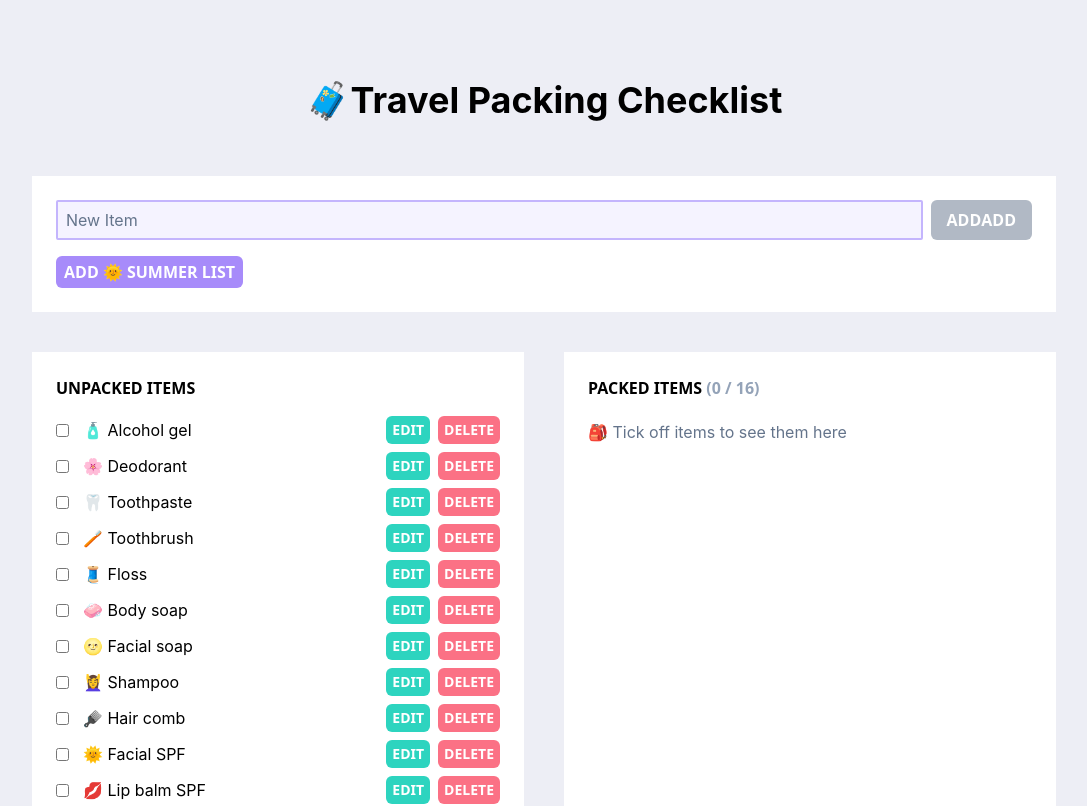
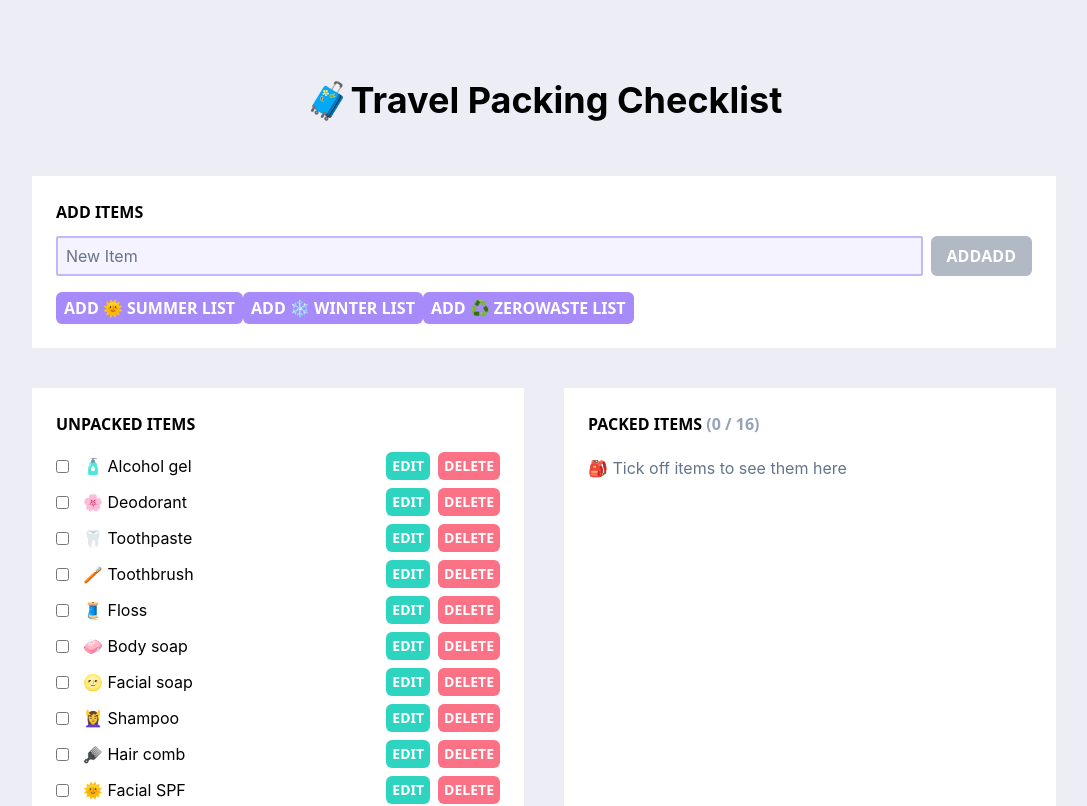
Before and after one commit to paulafffl/travel_packing_checklist, a React (Create React App) app: page / in a window 1280 px wide. Shown: the top 806 px of the page, without its empty margins (96-1183 px from the left). Built offline with nearby package versions, Linux system fonts and the light colour scheme.

Commit message:
Create AddSection component

```diff
--- /dev/null
+++ b/src/components/AddItem.tsx
@@ -0,0 +1,41 @@
+import { useContext, useState } from 'react';
+import { ItemsContext } from '../context';
+
+const AddItem = () => {
+  const { addItem } = useContext(ItemsContext);
+  const [newItem, setNewItem] = useState('');
+
+  return (
+    <form
+      id="new-item"
+      className="flex flex-col sm:flex-row"
+      onSubmit={(e) => {
+        e.preventDefault();
+        addItem(newItem);
+        setNewItem('');
+      }}
+    >
+      <input
+        id="new-item-name"
+        className="mb-2 flex-grow sm:mb-0 sm:mr-2"
+        type="search"
+        placeholder="New Item"
+        value={newItem}
+        autoFocus
+        onChange={(e) => setNewItem(e.target.value)}
+      />
+      <button
+        id="new-item-submit"
+        className="px-2 py-1"
+        aria-label={`Add Item ${newItem}`}
+        type="submit"
+        disabled={!newItem}
+      >
+        <span className="material-symbols-outlined text-base font-bold">add</span>
+        Add
+      </button>
+    </form>
+  );
+};
+
+export default AddItem;
--- a/src/components/AddList.tsx
+++ b/src/components/AddList.tsx
@@ -27,7 +27,7 @@ const AddList = ({ list, name, listedState, listedSetState }: ItemProps) => {
       <span className="material-symbols-outlined mr-1 text-base font-bold">
         {!listedState ? 'add' : 'delete'}
       </span>
-      {name}
+      {name} LIST
     </button>
   );
 };
--- /dev/null
+++ b/src/components/AddSection.tsx
@@ -0,0 +1,37 @@
+import { useState } from 'react';
+import { listSummer, listWinter, listZeroWaste } from '../lib/lists';
+import AddItem from './AddItem';
+import AddList from './AddList';
+
+const AddSection = () => {
+  const [listedSummer, setListedSummer] = useState(false);
+  const [listedWinter, setListedWinter] = useState(false);
+  const [listedZeroWaste, setListedZeroWaste] = useState(false);
+
+  return (
+    <section>
+      <h2> ADD ITEMS </h2>
+      <AddItem />
+      <AddList
+        list={listSummer}
+        name={'🌞 SUMMER'}
+        listedState={listedSummer}
+        listedSetState={setListedSummer}
+      />
+      <AddList
+        list={listWinter}
+        name={'❄️ WINTER'}
+        listedState={listedWinter}
+        listedSetState={setListedWinter}
+      />
+      <AddList
+        list={listZeroWaste}
+        name={'♻️ ZeroWaste'}
+        listedState={listedZeroWaste}
+        listedSetState={setListedZeroWaste}
+      />
+    </section>
+  );
+};
+
+export default AddSection;
--- a/src/components/App.tsx
+++ b/src/components/App.tsx
@@ -1,7 +1,7 @@
 import React, { useContext } from 'react';
 import { ItemsContext } from '../context';
 import List from './List';
-import NewItem from './NewItem';
+import AddSection from './AddSection';
 
 function App() {
   const { packedItems, unpackedItems } = useContext(ItemsContext);
@@ -10,7 +10,7 @@ function App() {
       <h1 className="text-left sm:text-center">
         🧳Travel <span className="whitespace-nowrap">Packing Checklist</span>
       </h1>
-      <NewItem />
+      <AddSection />
       <div className="flex flex-col gap-x-10 md:flex-row">
         <List title="Unpacked Items" items={unpackedItems} />
         <List title="Packed Items" items={packedItems} />
--- a/src/components/NewItem.tsx
+++ /dev/null
@@ -1,52 +0,0 @@
-import { useContext, useState } from 'react';
-import { ItemsContext } from '../context';
-import { listSummer } from '../lib/lists';
-import AddList from './AddList';
-
-const NewItem = () => {
-  const { addItem } = useContext(ItemsContext);
-  const [newItem, setNewItem] = useState('');
-  const [listedSummer, setListedSummer] = useState(false);
-
-  return (
-    <section>
-      <form
-        id="new-item"
-        className="flex flex-col sm:flex-row"
-        onSubmit={(e) => {
-          e.preventDefault();
-          addItem(newItem);
-          setNewItem('');
-        }}
-      >
-        <input
-          id="new-item-name"
-          className="mb-2 flex-grow sm:mb-0 sm:mr-2"
-          type="search"
-          placeholder="New Item"
-          value={newItem}
-          autoFocus
-          onChange={(e) => setNewItem(e.target.value)}
-        />
-        <button
-          id="new-item-submit"
-          className="px-2 py-1"
-          aria-label={`Add Item ${newItem}`}
-          type="submit"
-          disabled={!newItem}
-        >
-          <span className="material-symbols-outlined text-base font-bold">add</span>
-          Add
-        </button>
-      </form>
-      <AddList
-        list={listSummer}
-        name={'🌞 SUMMER LIST'}
-        listedState={listedSummer}
-        listedSetState={setListedSummer}
-      />
-    </section>
-  );
-};
-
-export default NewItem;
```
